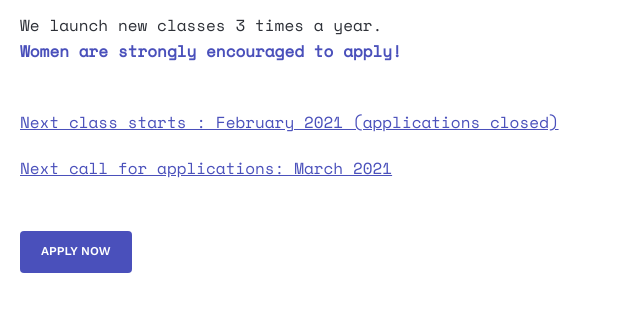
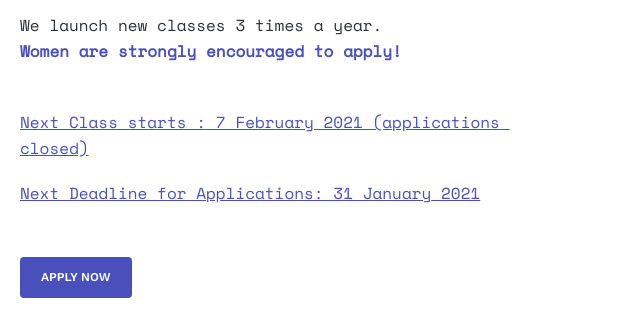
Before and after one commit to HackYourFutureBelgium/hackyourfuture.be, a Gatsby site: page /program in a window 1280 px wide. Shown: the part 376-696 px from the top of the page, 0-635 px from the left. Built offline with nearby package versions, Linux system fonts and the light colour scheme; Gatsby itself is replaced by a stand-in of ours.

Commit message:
Apply now url (#56)
* Update Apply Now URL

Added link to new application form

* added URL apply now to program header

```diff
--- a/src/components/navigation/top-nav/TopNav.jsx
+++ b/src/components/navigation/top-nav/TopNav.jsx
@@ -26,7 +26,7 @@ const TopNav = ({ onBurgerNavClicked, isMobile, currentPage }) => {
         </NavLink>
         <Button
           is="a"
-          href="https://forms.gle/p2LRjj9yWdwL6XV29"
+          href="https://forms.gle/CQVcpgoGcai4cvFe7"
           target="_blank"
           rel="noopener noreferrer nofollow"
         >
--- a/src/components/page-sections/program-header/ProgramHeader.jsx
+++ b/src/components/page-sections/program-header/ProgramHeader.jsx
@@ -10,11 +10,11 @@ const data = {
   title: "Your new career starts here",
   description:
     "HackYourFuture is a <b>free 8-month web development program</b> for passionate refugees and vulnerable newcomers in Belgium. You don’t need any technical background to start.<br/><br/>We launch new classes 3 times a year.<br/><b>Women are strongly encouraged to apply!</b><br><br>",
-  cta1: "Next class starts : February 2021 (applications closed)",
-  cta2: "Next call for applications: March 2021",
+  cta1: "Next Class starts : 7 February 2021 (applications closed)",
+  cta2: "Next Deadline for Applications: 31 January 2021",
   cta: "Apply Now",
   ctaLink:
-    "https://forms.gle/p2LRjj9yWdwL6XV29",
+    "https://forms.gle/CQVcpgoGcai4cvFe7",
   image: imageUrl,
 }
 
```
